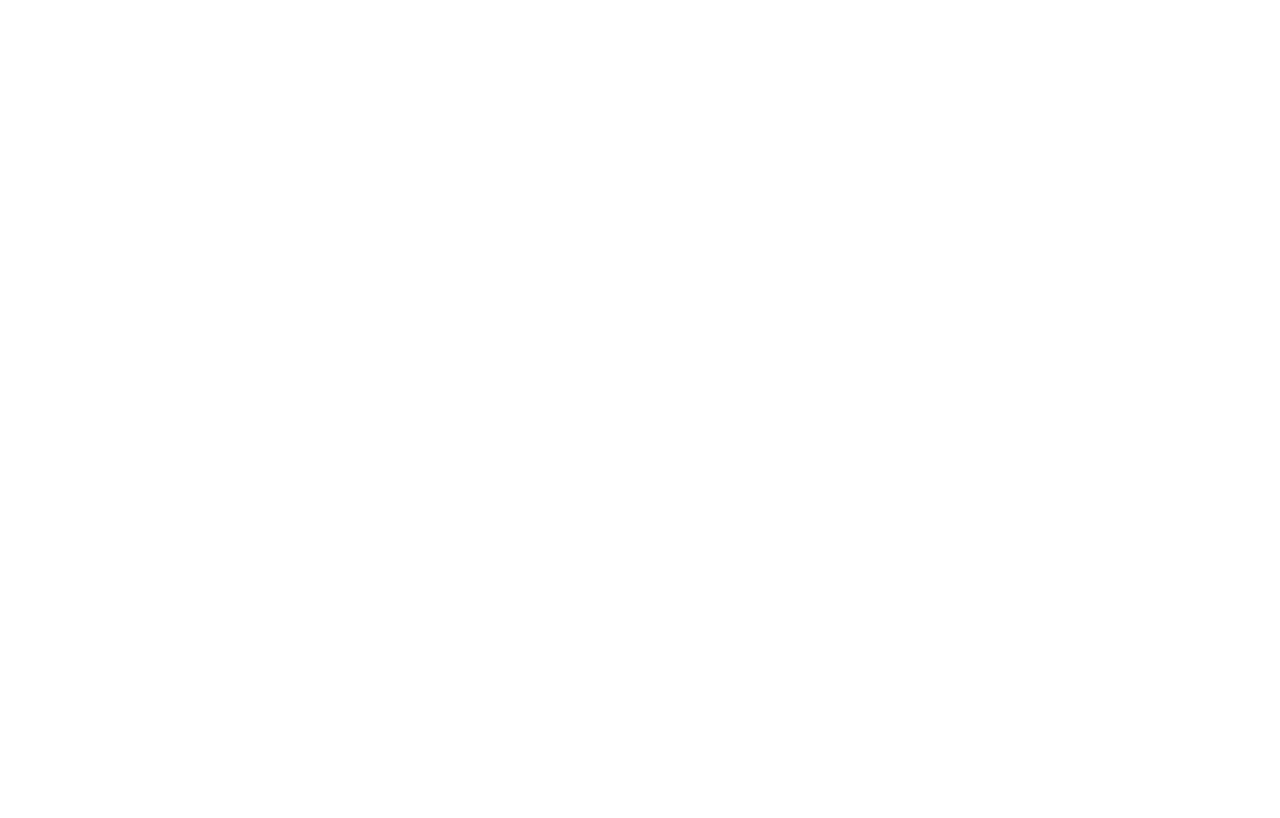
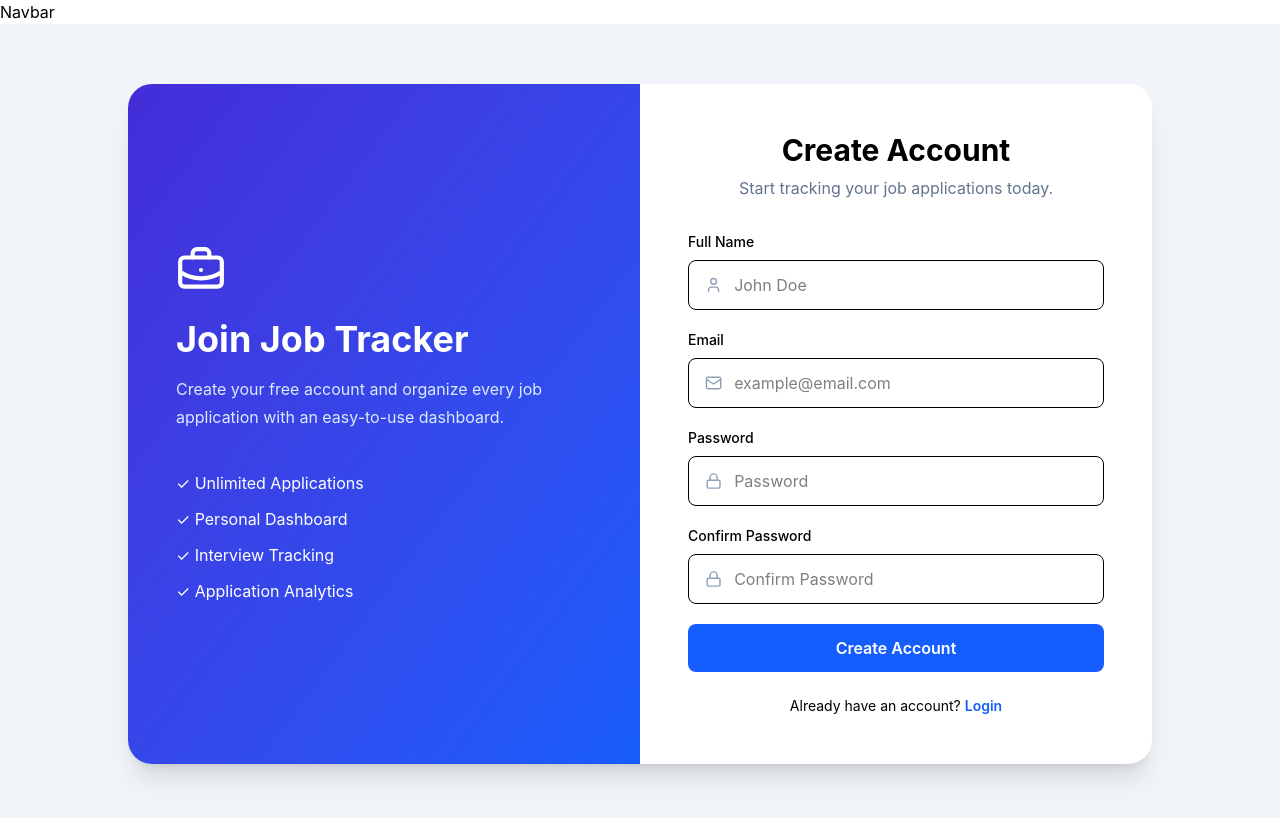
Before and after one commit to Amibiplob/Job-Tracker, a React (Vite) app in the folder client/: page /registion in a window 1280 px wide. Before the commit this address had no page. Shown: the top 818 px of the page. Built offline with nearby package versions, Linux system fonts and the light colour scheme.

Commit message:
registion page add

```diff
--- a/client/src/App.tsx
+++ b/client/src/App.tsx
@@ -2,6 +2,7 @@
 import Layout from "./components/Layout";
 import Home from "./pages/Home";
 import Login from "./pages/Login";
+import Register from "./pages/Register";
 
 export default function App() {
   return (
@@ -10,6 +11,7 @@
         <Route path="/" element={<Layout />}>
           <Route index element={<Home />} />
           <Route path="login" element={<Login />} />
+          <Route path="registion" element={<Register />} />
         </Route>
       </Routes>
     </BrowserRouter>
--- /dev/null
+++ b/client/src/pages/Register.tsx
@@ -0,0 +1,119 @@
+import { Link } from "react-router";
+import { BriefcaseBusiness, Lock, Mail, User } from "lucide-react";
+
+const Register = () => {
+  return (
+    <div className="min-h-screen bg-slate-100 flex items-center justify-center p-6">
+      <div className="w-full max-w-5xl bg-white rounded-3xl shadow-xl overflow-hidden grid lg:grid-cols-2">
+        {/* Left */}
+        <div className="hidden lg:flex flex-col justify-center bg-gradient-to-br from-indigo-700 to-blue-600 text-white p-12">
+          <BriefcaseBusiness size={50} />
+
+          <h1 className="text-4xl font-bold mt-6">Join Job Tracker</h1>
+
+          <p className="mt-4 text-blue-100 leading-7">
+            Create your free account and organize every job application with an
+            easy-to-use dashboard.
+          </p>
+
+          <div className="mt-10 space-y-3">
+            <div>✓ Unlimited Applications</div>
+            <div>✓ Personal Dashboard</div>
+            <div>✓ Interview Tracking</div>
+            <div>✓ Application Analytics</div>
+          </div>
+        </div>
+
+        {/* Right */}
+        <div className="p-8 md:p-12 flex items-center">
+          <div className="w-full">
+            <div className="text-center">
+              <h2 className="text-3xl font-bold">Create Account</h2>
+
+              <p className="text-slate-500 mt-2">
+                Start tracking your job applications today.
+              </p>
+            </div>
+
+            <form className="space-y-5 mt-8">
+              <div>
+                <label className="block mb-2 text-sm font-medium">
+                  Full Name
+                </label>
+
+                <div className="flex items-center border rounded-lg px-4">
+                  <User size={18} className="text-slate-400" />
+
+                  <input
+                    type="text"
+                    placeholder="John Doe"
+                    className="w-full px-3 py-3 outline-none"
+                  />
+                </div>
+              </div>
+
+              <div>
+                <label className="block mb-2 text-sm font-medium">Email</label>
+
+                <div className="flex items-center border rounded-lg px-4">
+                  <Mail size={18} className="text-slate-400" />
+
+                  <input
+                    type="email"
+                    placeholder="example@email.com"
+                    className="w-full px-3 py-3 outline-none"
+                  />
+                </div>
+              </div>
+
+              <div>
+                <label className="block mb-2 text-sm font-medium">
+                  Password
+                </label>
+
+                <div className="flex items-center border rounded-lg px-4">
+                  <Lock size={18} className="text-slate-400" />
+
+                  <input
+                    type="password"
+                    placeholder="Password"
+                    className="w-full px-3 py-3 outline-none"
+                  />
+                </div>
+              </div>
+
+              <div>
+                <label className="block mb-2 text-sm font-medium">
+                  Confirm Password
+                </label>
+
+                <div className="flex items-center border rounded-lg px-4">
+                  <Lock size={18} className="text-slate-400" />
+
+                  <input
+                    type="password"
+                    placeholder="Confirm Password"
+                    className="w-full px-3 py-3 outline-none"
+                  />
+                </div>
+              </div>
+
+              <button className="w-full bg-blue-600 hover:bg-blue-700 transition rounded-lg text-white py-3 font-semibold">
+                Create Account
+              </button>
+            </form>
+
+            <p className="text-center mt-6 text-sm">
+              Already have an account?{" "}
+              <Link to="/login" className="text-blue-600 font-semibold">
+                Login
+              </Link>
+            </p>
+          </div>
+        </div>
+      </div>
+    </div>
+  );
+};
+
+export default Register;
```
